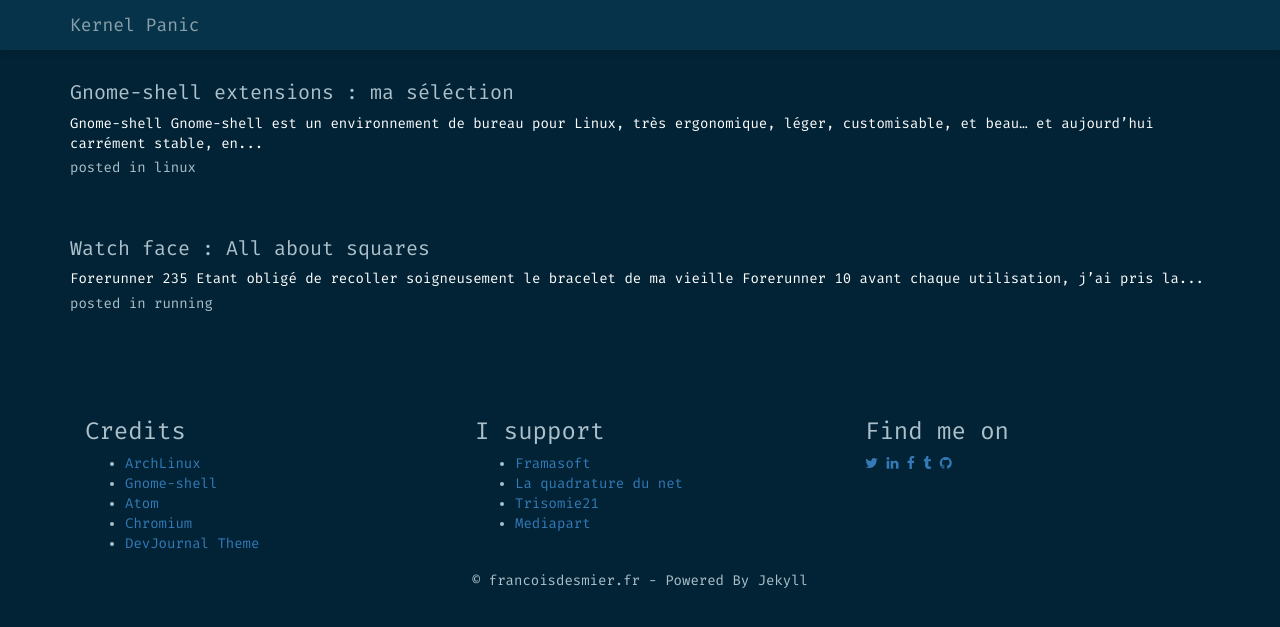
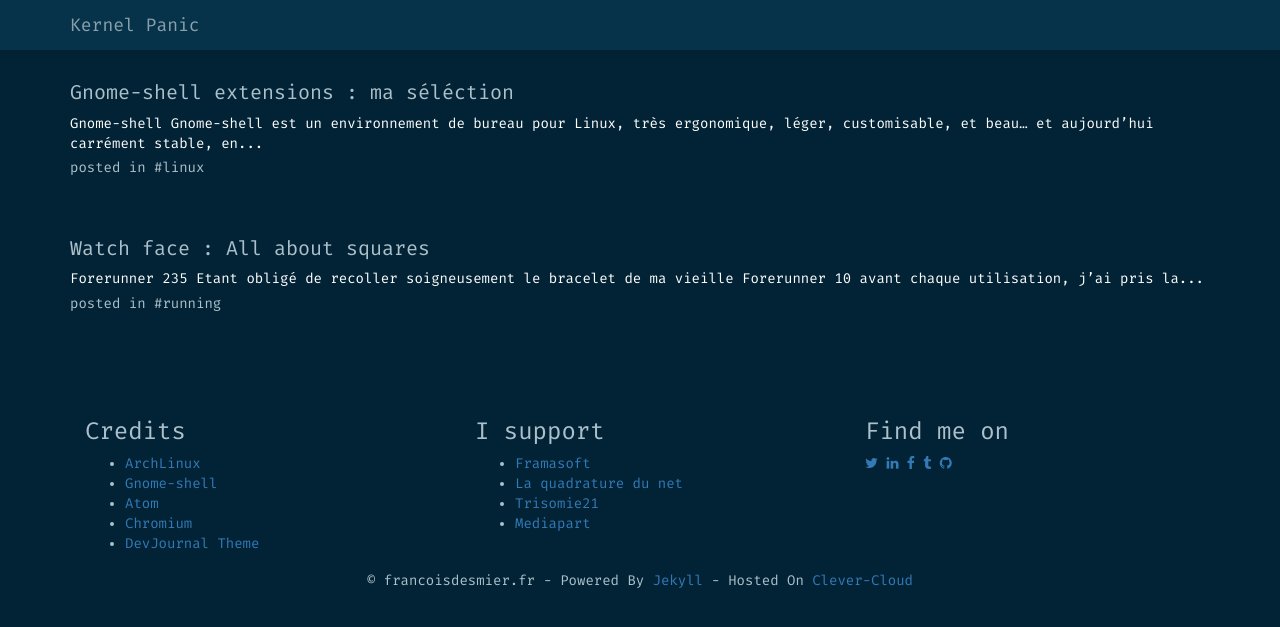
Before and after one commit to desmfr/kernelpanic, a Jekyll site: the page built from index.html, in a window 1280 px wide. Shown: the top 627 px of the page. Built offline with Jekyll 4.4.1, drawn with Linux system fonts in a browser that asks for light colours; nearby versions of some CDN libraries; some web fonts are replaced; some of the changed lines change nothing that is shown.

Commit message:
fix footer and favicon

```diff
--- a/_includes/footer.html
+++ b/_includes/footer.html
@@ -46,7 +46,7 @@
 
     <section id="copyright">
       <div class="container footer-content">
-        © francoisdesmier.fr - Powered By Jekyll
+        © francoisdesmier.fr - Powered By <a href="https://jekyllrb.com/" target="_blank">Jekyll</a> - Hosted On <a href="https://www.clever-cloud.com" target="_blank">Clever-Cloud</a>
       </div>
       <div class="container">
         <div class="row">
--- a/_layouts/default.html
+++ b/_layouts/default.html
@@ -7,5 +7,14 @@
 {{content}}
 </section>
 {% include footer.html %}
+<script>
+  (function(b,o,i,l,e,r){b.GoogleAnalyticsObject=l;b[l]||(b[l]=
+  function(){(b[l].q=b[l].q||[]).push(arguments)});b[l].l=+new Date;
+  e=o.createElement(i);r=o.getElementsByTagName(i)[0];
+  e.src='//www.google-analytics.com/analytics.js';
+  r.parentNode.insertBefore(e,r)}(window,document,'script','ga'));
+  ga('create', 'UA-11929900-6');
+  ga('send', 'pageview');
+</script>
   </body>
 </html>
--- a/index.html
+++ b/index.html
@@ -19,7 +19,7 @@ layout: default
       </span>
       <span class="categories-on">
         {% for category in post.categories%}
-        {{category}} &nbsp;{% if forloop.last %}{% else %},{% endif %}
+        #{{category}} &nbsp;{% if forloop.last %}{% else %},{% endif %}
         {% endfor %}
       </span>
     </div>
```
Also changed, not shown: favicon.ico (added), 5 other files.
